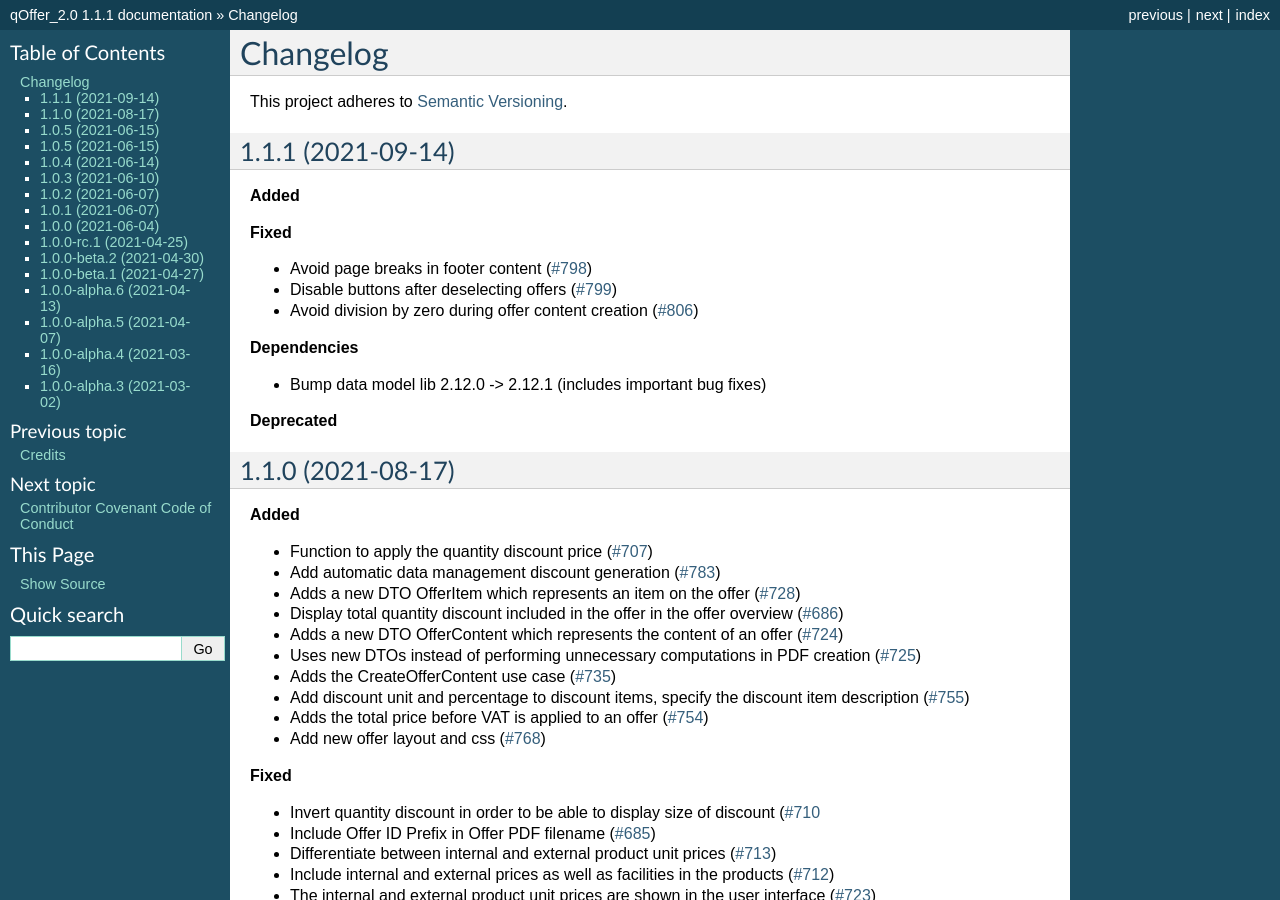
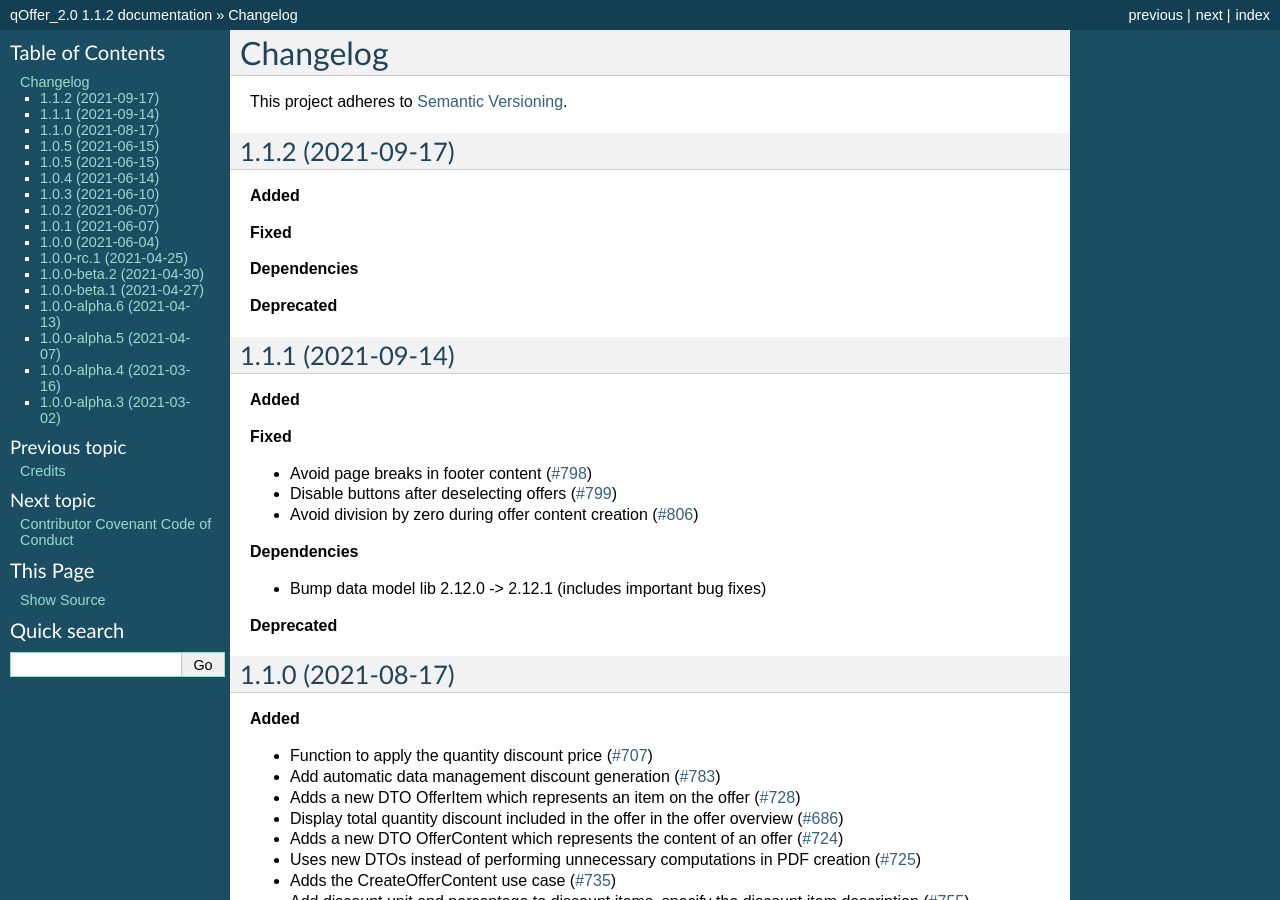
Before and after one commit to qbicsoftware/offer-manager-2-portlet, a Sphinx documentation site: the page built from docs/changelog.rst, in a window 1280 px wide and 900 px high. Built offline with Sphinx 7.4.7, drawn with Linux system fonts in a browser that asks for light colours; some of the changed text lies outside the part shown.

Commit message:
bump version to 1.1.2

```diff
--- a/CHANGELOG.rst
+++ b/CHANGELOG.rst
@@ -3,6 +3,17 @@
 ==========
 
 This project adheres to `Semantic Versioning <https://semver.org/>`_.
+
+1.1.2 (2021-09-17)
+------------------
+
+**Added**
+
+**Fixed**
+
+**Dependencies**
+
+**Deprecated**
 
 1.1.1 (2021-09-14)
 ------------------
--- a/docs/conf.py
+++ b/docs/conf.py
@@ -57,9 +57,9 @@
 # the built documents.
 #
 # The short X.Y version.
-version = '1.1.1'
+version = '1.1.2'
 # The full version, including alpha/beta/rc tags.
-release = '1.1.1'
+release = '1.1.2'
 
 
 # The language for content autogenerated by Sphinx. Refer to documentation
--- a/pom.xml
+++ b/pom.xml
@@ -8,7 +8,7 @@
 		<module>offer-manager-app</module>
 	</modules>
 	<artifactId>offer-manager</artifactId>
-	<version>1.1.1</version> <!-- <<QUBE_FORCE_BUMP>> -->
+	<version>1.1.2</version> <!-- <<QUBE_FORCE_BUMP>> -->
 	<groupId>life.qbic</groupId>
 	<name>The new offer manager</name>
 	<url>http://github.com/qbicsoftware/qOffer_2.0</url>
--- a/qube.cfg
+++ b/qube.cfg
@@ -1,5 +1,5 @@
 [bumpversion]
-current_version = 1.1.1
+current_version = 1.1.2
 
 [bumpversion_files_whitelisted]
 dot_qube = .qube.yml
```
Also changed, not shown: .qube.yml, 2 other files.
